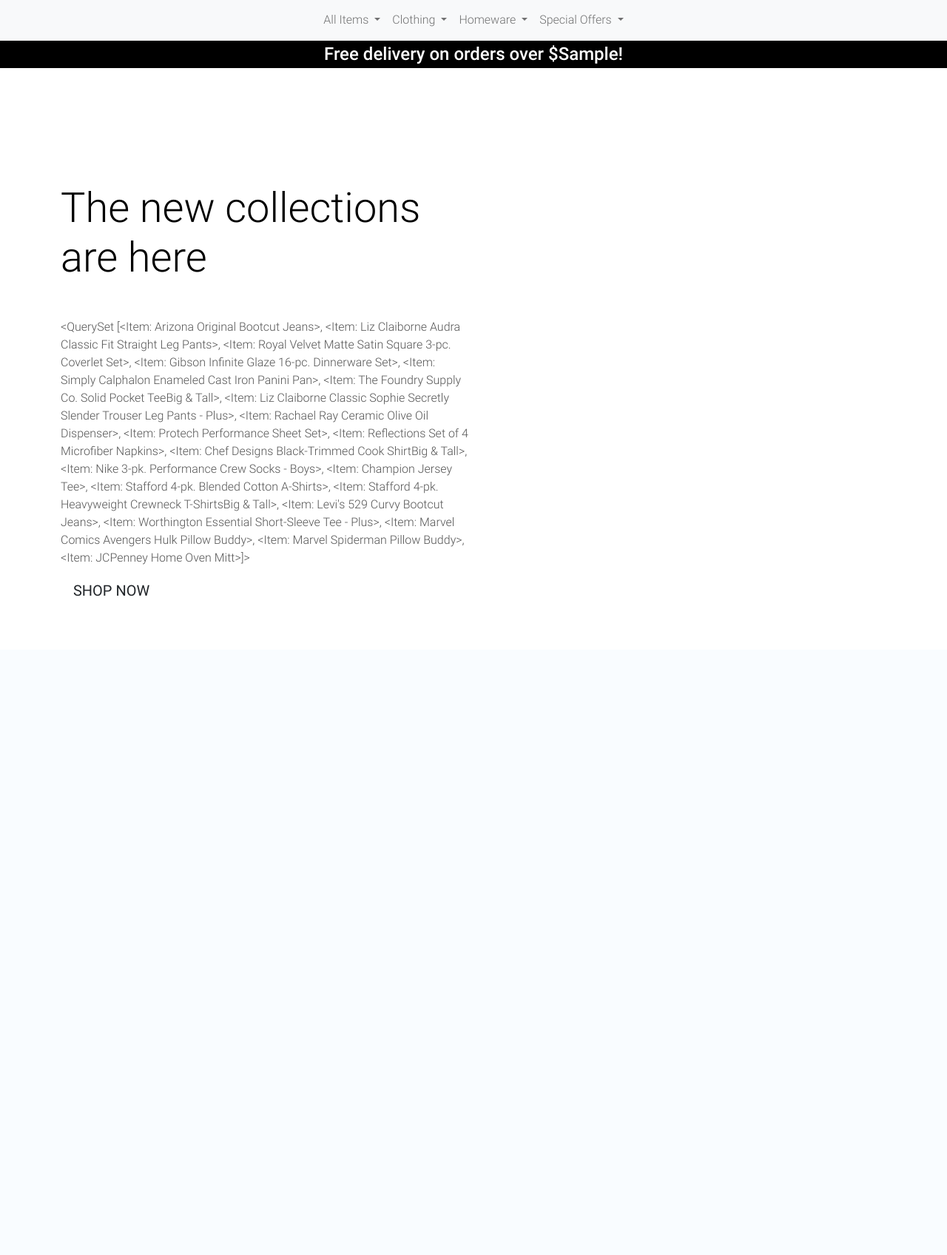
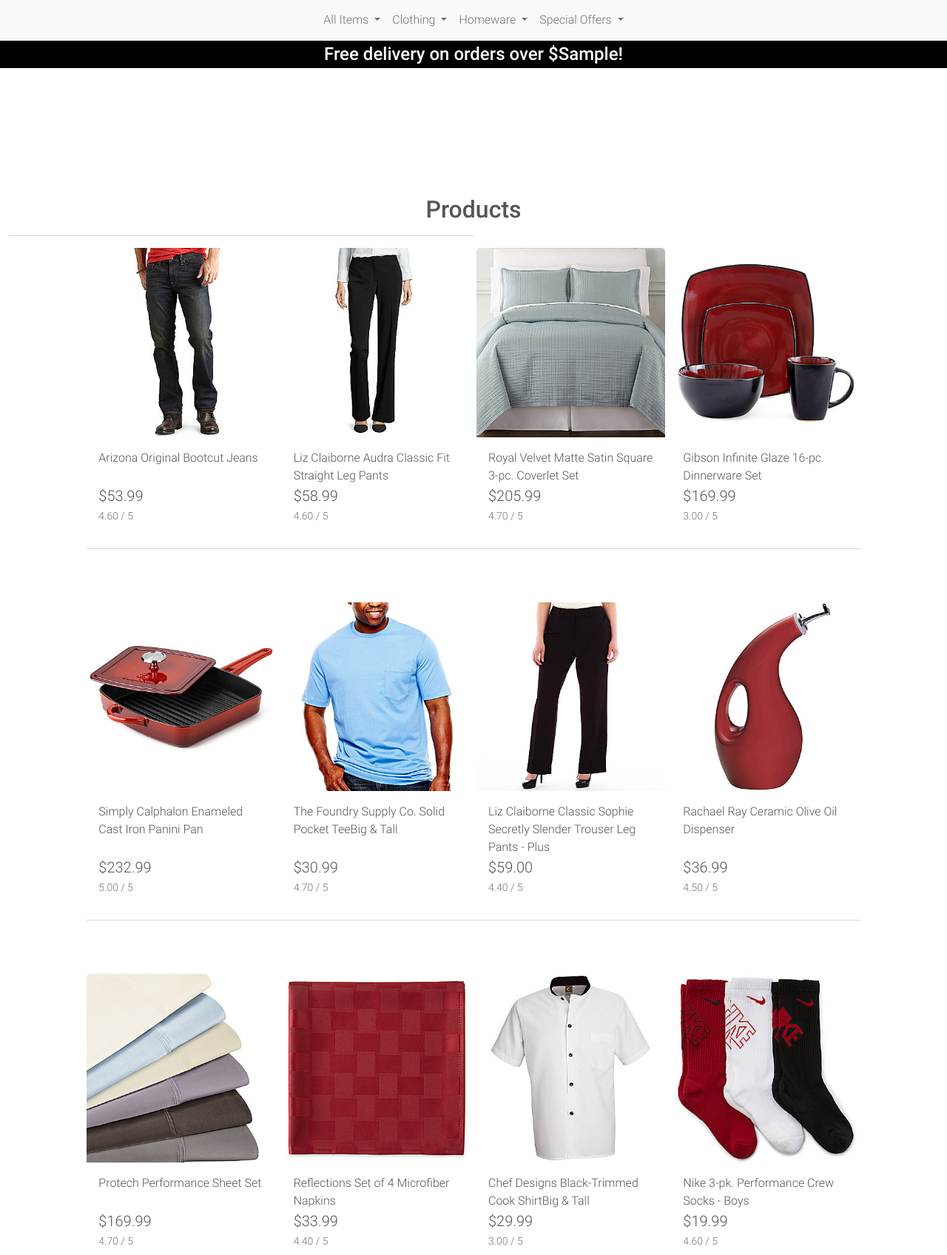
Before and after one commit to mikeydolding/milestone-project-four, a Django app: template items/templates/items/items.html in a window 1280 px wide. Shown: the part 250-1946 px from the top of the page at 74% size. Before the commit the page ends 1056 px from the top, so only its background shows below. Run offline with Django 3.2, Linux system fonts and the light colour scheme; data comes from the database, SQL or seed files in the repository; tables that the repository leaves empty hold one stand-in row (values such as "Sample post"); the template is opened without the code that fills it: values that come from a table or form of the project are taken from there, most other values are stand-ins (such as "Sample title", 1, 10 or a date in 2020); some libraries are stand-ins or nearby versions.

Commit message:
started product template

```diff
--- a/items/templates/items/items.html
+++ b/items/templates/items/items.html
@@ -10,17 +10,68 @@
 {% endblock %}
 
 {% block content %}
-    <div class="container h-100">
-        <div class="row h-100">
-            <div class="col-7 col-md-6 my-auto">
-                <h1 class="display-4 logo-font text-black">
-                    The new collections are here
-                </h1>
-                <div class="my-5">
-                    {{items}}
-                    <h4>
-                        <a href="{% url 'items' %}" class="shop-now-button btn btn-lg rounded-0 text-uppercase py-3">Shop Now</a>
-                    </h4>
+<div class="overlay"></div>
+    <div class="container-fluid">
+        <div class="row">
+            <div class="col text-center mt-3">
+                <h2 class="logo-font">Products</h2>
+                <hr class="w-50 mb-1">
+            </div>
+        </div>
+        <div class="row">
+            <div class="product-container col-10 offset-1">
+                <div class="row mt-1 mb-2"></div>
+                <div class="row">
+                    {% for item in items %}
+                        <div class="col-sm-6 col-md-6 col-lg-4 col-xl-3">
+                            <div class="card h-100 border-0">
+                                {% if item.image %}
+                                <a href="">
+                                    <img class="card-img-top img-fluid" src="{{ item.image.url }}" alt="{{ item.name }}">
+                                </a>
+                                {% else %}
+                                <a href="">
+                                    <img class="card-img-top img-fluid" src="{{ MEDIA_URL }}noimage.png" alt="{{ item.name }}">
+                                </a>
+                                {% endif %}
+                                <div class="card-body pb-0">
+                                    <p class="mb-0">{{ item.name }}</p>
+                                </div>
+                                <div class="card-footer bg-white pt-0 border-0 text-left">
+                                    <div class="row">
+                                        <div class="col">
+                                            <p class="lead mb-0 text-left font-weight-bold">${{ item.price }}</p>
+                                            {% if item.rating %}
+                                                <small class="text-muted"><i class="fas fa-star mr-1"></i>{{ item.rating }} / 5</small>
+                                            {% else %}
+                                                <small class="text-muted">No Rating</small>
+                                            {% endif %}
+                                        </div>
+                                    </div>
+                                </div>
+                            </div>
+                        </div>
+                        {% if forloop.counter|divisibleby:1 %}
+                            <div class="col-12 d-sm-none mb-5">
+                                <hr>
+                            </div>
+                        {% endif %}
+                        {% if forloop.counter|divisibleby:2 %}
+                            <div class="col-12 d-none d-sm-block d-md-block d-lg-none mb-5">
+                                <hr>
+                            </div>
+                        {% endif %}
+                        {% if forloop.counter|divisibleby:3 %}
+                            <div class="col-12 d-none d-lg-block d-xl-none mb-5">
+                                <hr>
+                            </div>
+                        {% endif %}
+                        {% if forloop.counter|divisibleby:4 %}
+                            <div class="col-12 d-none d-xl-block mb-5">
+                                <hr>
+                            </div>
+                        {% endif %}
+                    {% endfor %}
                 </div>
             </div>
         </div>
--- a/static/css/base.css
+++ b/static/css/base.css
@@ -157,3 +157,13 @@ bs-navbar-toggler {
 .dropdown { position: static; }
 .dropdown-menu  .custom-dropdown-menu { width: 100%; text-align: center; }
 .dropdown-menu  .custom-dropdown-menu>li { display: inline-block; }
+
+.overlay {
+	height: 100%;
+	width: 100%;
+	top: 0;
+	left: 0;
+	position: fixed;
+	background: white;
+	z-index: -1;
+}
```
